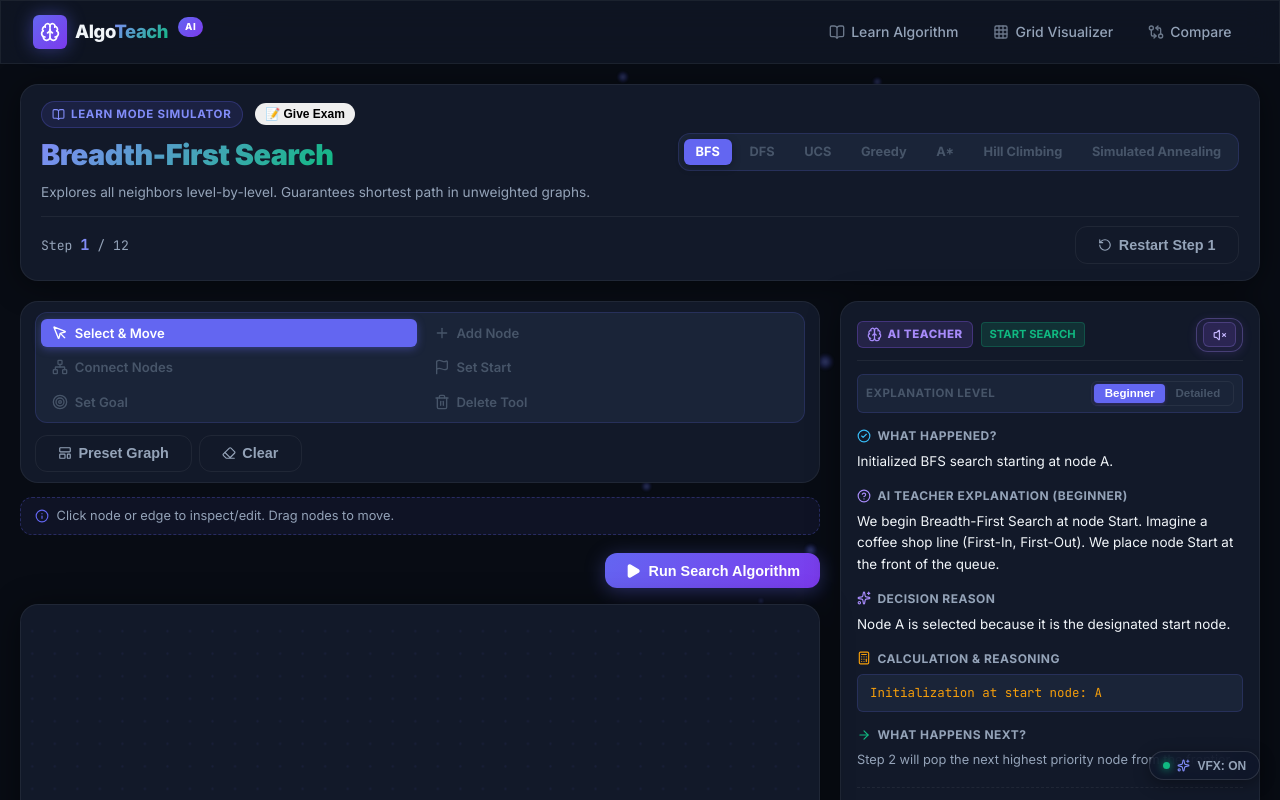
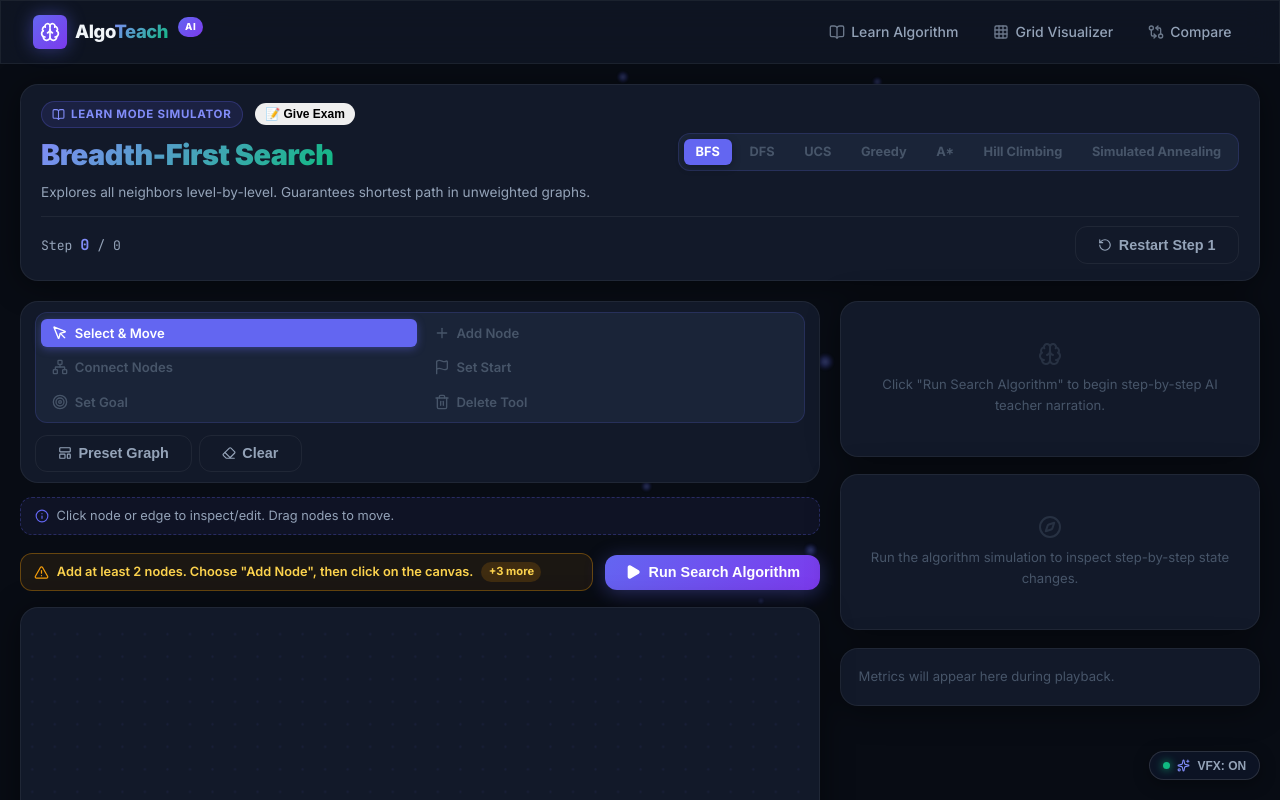
Before and after one commit to Md-Shahed-Chowdhury/AlgoTech-AI, a React (Vite) app: page /graph/learn in a window 1280 px wide. Both pictures are taken after a click on the button "Clear". Shown: the top 800 px of the page. Built offline with nearby package versions, Linux system fonts and the light colour scheme.

Commit message:
Fix: error in Learn Algorithm's new graph creation

```diff
--- a/src/features/graph/components/GraphBuilder/GraphBuilder.jsx
+++ b/src/features/graph/components/GraphBuilder/GraphBuilder.jsx
@@ -19,6 +19,7 @@ import {
   Eraser,
   Play,
   Info,
+  TriangleAlert,
 } from 'lucide-react'
 import { useGraphStore } from '../../store/useGraphStore.js'
 import { useAlgorithmStore } from '../../store/useAlgorithmStore.js'
@@ -49,6 +50,10 @@ export default function GraphBuilder({ onRun, showStatsPanel = true }) {
   const validationErrors = useAlgorithmStore(s => s.validationErrors)
 
   const activeTool = TOOLS.find(t => t.mode === builderMode) || TOOLS[0]
+
+  // Checked on every edit so the warning updates as the user builds,
+  // ordered by what to do next: nodes → edges → start → goal
+  const liveErrors = validateGraph(graph).sort((a, b) => errorRank(a) - errorRank(b))
 
   const handleRun = () => {
     const errors = validateGraph(graph)
@@ -132,6 +137,21 @@ export default function GraphBuilder({ onRun, showStatsPanel = true }) {
       {/* Run Algorithm Button (if onRun is provided) */}
       {onRun && (
         <div className={styles.runBar}>
+          {/* Live setup warning on the same row as Run, single line, so the
+              canvas below never shifts while the user is placing nodes */}
+          {liveErrors.length > 0 && (
+            <div
+              className={styles.setupWarning}
+              role="alert"
+              title={liveErrors.map(friendlyError).join('\n')}
+            >
+              <TriangleAlert size={15} className={styles.setupWarningIcon} />
+              <span className={styles.setupWarningText}>{friendlyError(liveErrors[0])}</span>
+              {liveErrors.length > 1 && (
+                <span className={styles.setupWarningMore}>+{liveErrors.length - 1} more</span>
+              )}
+            </div>
+          )}
           <button
             id="builder-run"
             className={`btn btn-primary ${styles.runBtn}`}
@@ -144,3 +164,20 @@ export default function GraphBuilder({ onRun, showStatsPanel = true }) {
     </div>
   )
 }
+
+function errorRank(err) {
+  if (err.includes('at least 2 nodes')) return 0
+  if (err.includes('no edges')) return 1
+  if (err.startsWith('No start')) return 2
+  if (err.startsWith('No goal')) return 3
+  return 4
+}
+
+/** Turn validateGraph() messages into instructions that say which tool to use. */
+function friendlyError(err) {
+  if (err.startsWith('No goal')) return 'Goal node is not set. Choose "Set Goal", then click the node you want to reach.'
+  if (err.startsWith('No start')) return 'Start node is not set. Choose "Set Start", then click the node to begin from.'
+  if (err.includes('no edges')) return 'The graph has no edges. Choose "Connect Nodes", then click two nodes to link them.'
+  if (err.includes('at least 2 nodes')) return 'Add at least 2 nodes. Choose "Add Node", then click on the canvas.'
+  return err
+}
--- a/src/features/graph/components/GraphBuilder/GraphBuilder.module.css
+++ b/src/features/graph/components/GraphBuilder/GraphBuilder.module.css
@@ -102,7 +102,9 @@
 
 .runBar {
   display: flex;
+  align-items: center;
   justify-content: flex-end;
+  gap: 0.75rem;
   margin-top: 0.25rem;
 }
 
@@ -317,3 +319,39 @@
   margin-left: 1.25rem;
   line-height: 1.4;
 }
+
+/* Live setup warning (Learn mode): one line beside Run, so nothing below shifts */
+.setupWarning {
+  flex: 1;
+  min-width: 0;
+  display: flex;
+  align-items: center;
+  gap: 0.5rem;
+  padding: 0.5rem 0.8rem;
+  border-radius: var(--r-md);
+  background: rgba(245, 158, 11, 0.08);
+  border: 1px solid rgba(245, 158, 11, 0.35);
+  font-size: 0.8rem;
+  cursor: help;
+}
+
+.setupWarningIcon { flex-shrink: 0; color: #f59e0b; }
+
+.setupWarningText {
+  min-width: 0;
+  color: #fcd34d;
+  font-weight: 600;
+  white-space: nowrap;
+  overflow: hidden;
+  text-overflow: ellipsis;
+}
+
+.setupWarningMore {
+  flex-shrink: 0;
+  padding: 0.05rem 0.45rem;
+  border-radius: 999px;
+  font-size: 0.7rem;
+  font-weight: 700;
+  color: #fcd34d;
+  background: rgba(245, 158, 11, 0.16);
+}
--- a/src/features/graph/components/LearnModePage/LearnModePage.jsx
+++ b/src/features/graph/components/LearnModePage/LearnModePage.jsx
@@ -10,14 +10,25 @@
  *   - COMPLETION: Polished Goal Reached banner with path trace & metrics breakdown
  */
 
-import { useEffect } from 'react'
+import { useEffect, useRef } from 'react'
 import { motion, AnimatePresence } from 'framer-motion'
 import { BookOpen, RotateCcw, Trophy, CheckCircle2, ArrowRight, Sparkles } from 'lucide-react'
 import { useParams, useNavigate } from 'react-router-dom'
 import { useGraphStore } from '../../store/useGraphStore.js'
 import { useAlgorithmStore } from '../../store/useAlgorithmStore.js'
 import { ALGORITHM, ALGORITHM_META } from '../../types/graphTypes.js'
-import { createPresetGraph } from '../../utils/graphUtils.js'
+
+/**
+ * Everything the search result depends on (not node positions or labels), so
+ * dragging a node does not restart the simulation but any real edit does.
+ */
+function topologyKey(graph) {
+  const nodes = Object.values(graph?.nodes ?? {})
+    .map(n => `${n.id}:${n.hValue ?? n.h ?? ''}`).sort().join(',')
+  const edges = Object.values(graph?.edges ?? {})
+    .map(e => `${e.sourceId}-${e.targetId}:${e.weight}:${e.directed ? 1 : 0}`).sort().join(',')
+  return `${graph?.startId}|${graph?.goalId}|${nodes}|${edges}`
+}
 
 import GraphCanvas from '../GraphCanvas/GraphCanvas.jsx'
 import GraphBuilder from '../GraphBuilder/GraphBuilder.jsx'
@@ -54,13 +65,23 @@ export default function LearnModePage() {
   const currentStep = steps[currentStepIndex] ?? null
   const totalSteps = steps.length
 
-  // Sync URL parameter algorithmId → store & auto-reset to default preset graph
+  // Sync URL parameter algorithmId → store. Keep the graph the user is working
+  // on (only fall back to the preset when the canvas is empty) so switching
+  // algorithms runs the new algorithm on the SAME graph.
   useEffect(() => {
     const activeAlgo = algorithmId || ALGORITHM.BFS
-    loadPreset()
-    const defaultGraph = createPresetGraph()
-    prepare(defaultGraph, { algorithmId: activeAlgo })
+    if (Object.keys(useGraphStore.getState().graph.nodes).length === 0) loadPreset()
+    prepare(useGraphStore.getState().graph, { algorithmId: activeAlgo })
   }, [algorithmId]) // eslint-disable-line react-hooks/exhaustive-deps
+
+  // Graph edited → re-run, so playback never replays steps from an older graph
+  const graphKey = topologyKey(graph)
+  const lastGraphKey = useRef(graphKey)
+  useEffect(() => {
+    if (graphKey === lastGraphKey.current) return
+    lastGraphKey.current = graphKey
+    prepare(useGraphStore.getState().graph)
+  }, [graphKey]) // eslint-disable-line react-hooks/exhaustive-deps
 
   const meta = ALGORITHM_META[selectedAlgorithm] || ALGORITHM_META[ALGORITHM.BFS]
 
--- a/src/features/graph/store/useAlgorithmStore.js
+++ b/src/features/graph/store/useAlgorithmStore.js
@@ -56,6 +56,7 @@ export const useAlgorithmStore = create((set, get) => ({
    * @param {object} [options]
    */
   prepare: (graph, options = {}) => {
+    get()._stopPlayback() // a running timer must not keep stepping through replaced steps
     const algo = (typeof options === 'string' ? options : options?.algorithmId) ?? get().selectedAlgorithm ?? ALGORITHM.BFS
     const steps        = runAlgorithm(algo, graph, typeof options === 'object' ? options : {})
     const explanations = explainAllSteps(steps, algo, graph)
```
